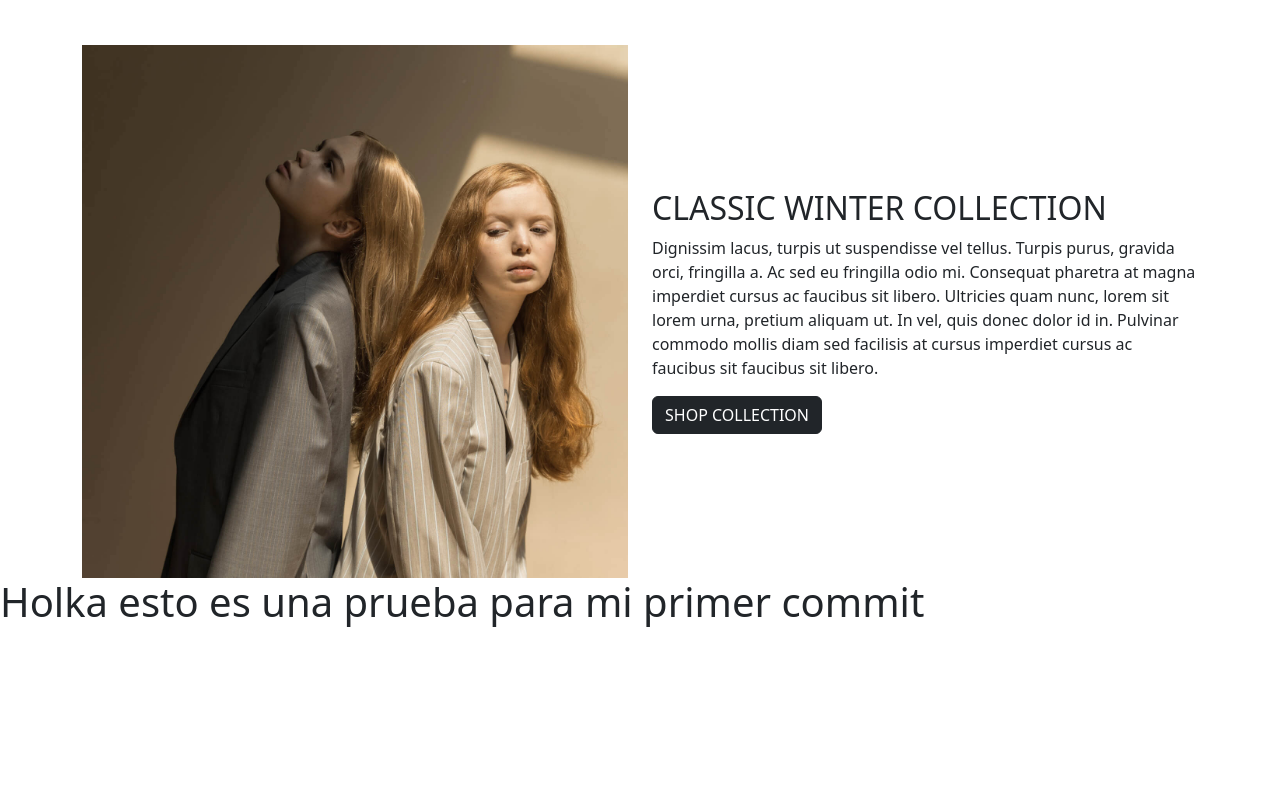
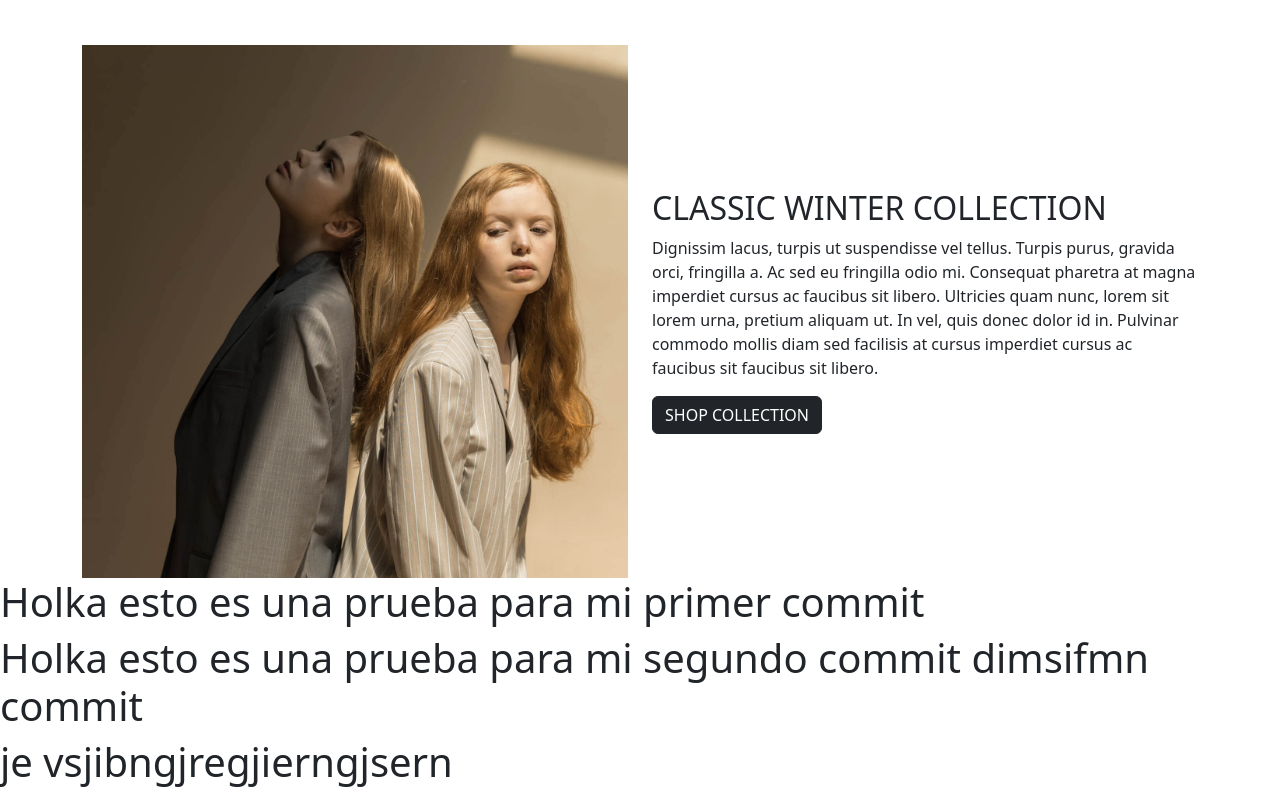
Before and after one commit to Rigbyyy/prueba1, a plain HTML site: page index.html in a window 1280 px wide. Shown: the part 1268-2062 px from the top of the page. Before the commit the page ends 1902 px from the top, so only its background shows below. Drawn offline with nearby package versions, Linux system fonts and the light colour scheme.

Commit message:
mi segundo cmmit

```diff
--- a/index.html
+++ b/index.html
@@ -130,7 +130,11 @@
 
   <div>
 <h1>Holka esto es una prueba para mi primer commit</h1>
-
+<h1>Holka esto es una prueba para mi segundo commit
+  dimsifmn commit</h1>
+  <h1>
+    je vsjibngjregjierngjsern
+  </h1>
   </div>
 </section>
 
```
